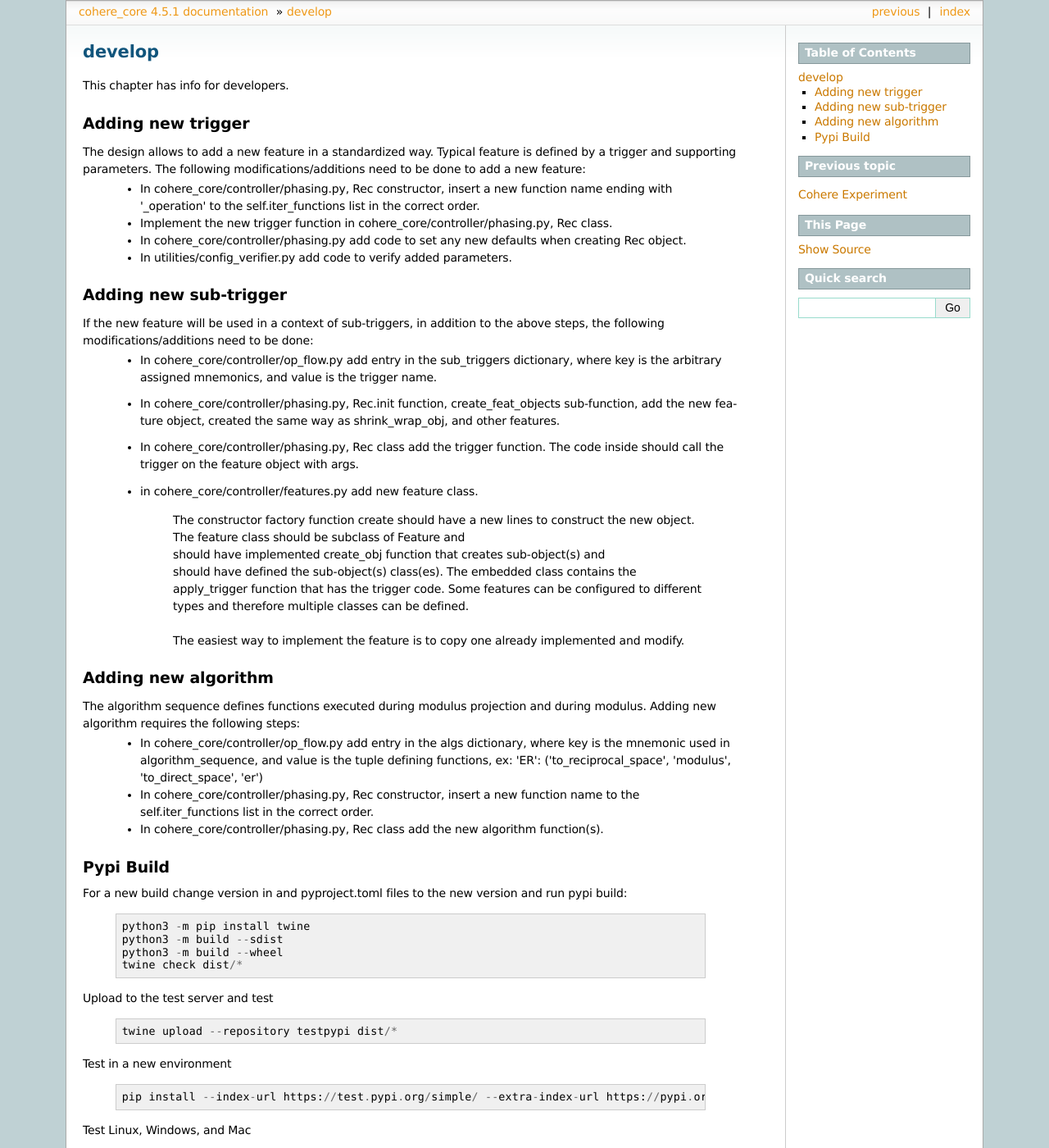
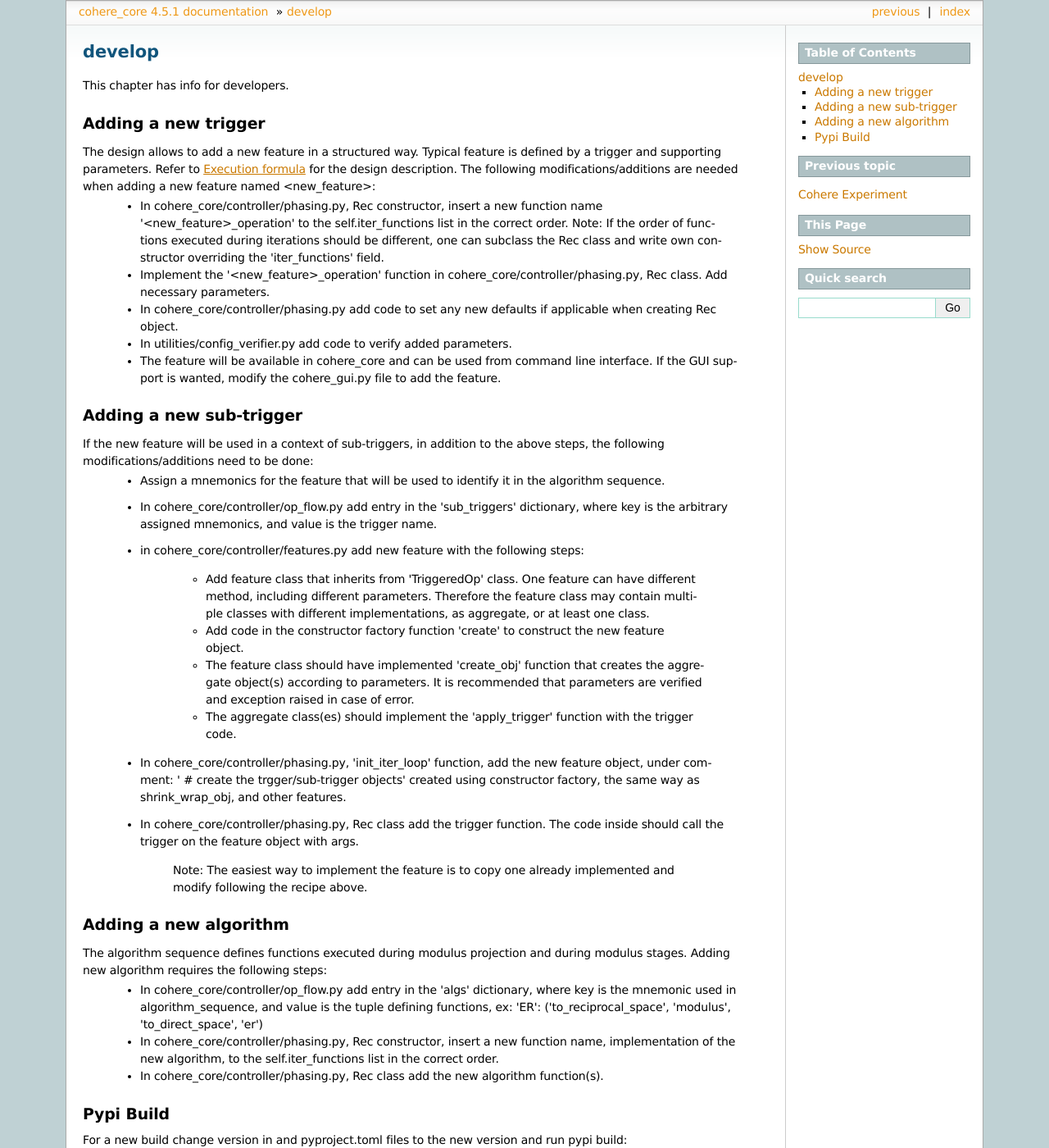
Before and after one commit to AdvancedPhotonSource/cohere, a Sphinx documentation site: the page built from docs/source/for_developers.rst, in a window 1280 px wide and 1400 px high. Shown: the whole window at 82% size. Built offline with Sphinx 7.4.7, drawn with Linux system fonts in a browser that asks for light colours.

Commit message:
updated docs for developers

```diff
--- a/docs/source/define_alg_seq.rst
+++ b/docs/source/define_alg_seq.rst
@@ -4,6 +4,7 @@
 Execution formula
 =================
 | The "config_rec" file defines parameters used during reconstruction process.
+| The execution sequence order during an iteration is hardcoded and defined by iter_functions field in Rec class. Not all of the functions are executed during each iteration.
 | The execution sequence is determined by algorithm_sequence parameter, triggers, and sub-triggers.
 | Algorithm sequence defines which projection algorithm is executed in each iteration. Cohere supports the following projection algorithms: ER (error reduction), HIO (hybrid input-output), SF (solvent flipping), and RAAR (relaxed averaged alternating reflectors). The algorithms are described in this publication: https://pubs.aip.org/aip/rsi/article/78/1/011301/349838/Invited-Article-A-unified-evaluation-of-iterative.
 | Triggers define iterations at which the corresponding triggered operations are active.
--- a/docs/source/for_developers.rst
+++ b/docs/source/for_developers.rst
@@ -3,34 +3,37 @@ develop
 =======
 | This chapter has info for developers.
 
-Adding new trigger
-==================
-The design allows to add a new feature in a standardized way. Typical feature is defined by a trigger and supporting parameters. The following modifications/additions need to be done to add a new feature:
-    - In cohere_core/controller/phasing.py, Rec constructor, insert a new function name ending with '_operation' to the self.iter_functions list in the correct order.
-    - Implement the new trigger function in cohere_core/controller/phasing.py, Rec class.
-    - In cohere_core/controller/phasing.py add code to set any new defaults when creating Rec object.
+Adding a new trigger
+====================
+The design allows to add a new feature in a structured way. Typical feature is defined by a trigger and supporting parameters. Refer to  :ref:`formula` for the design description. The following modifications/additions are needed when adding a new feature named <new_feature>:
+    - In cohere_core/controller/phasing.py, Rec constructor, insert a new function name '<new_feature>_operation' to the self.iter_functions list in the correct order. Note: If the order of functions executed during iterations should be different, one can subclass the Rec class and write own constructor overriding the 'iter_functions' field.
+    - Implement the '<new_feature>_operation' function in cohere_core/controller/phasing.py, Rec class. Add necessary parameters.
+    - In cohere_core/controller/phasing.py add code to set any new defaults if applicable when creating Rec object.
     - In utilities/config_verifier.py add code to verify added parameters.
+    - The feature will be available in cohere_core and can be used from command line interface. If the GUI support is wanted, modify the cohere_gui.py file to add the feature.
 
-Adding new sub-trigger
+Adding a new sub-trigger
+========================
+If the new feature will be used in a context of sub-triggers, in addition to the above steps, the following modifications/additions need to be done:
+    - Assign a mnemonics for the feature that will be used to identify it in the algorithm sequence.
+    - In cohere_core/controller/op_flow.py add entry in the 'sub_triggers' dictionary, where key is the arbitrary assigned mnemonics, and value is the trigger name.
+    - in cohere_core/controller/features.py add new feature with the following steps:
+
+       - Add feature class that inherits from 'TriggeredOp' class. One feature can have different method, including different parameters. Therefore the feature class may contain multiple classes with different implementations, as aggregate, or at least one class.
+       - Add code in the constructor factory function 'create' to construct the new feature object.
+       - The feature class should have implemented 'create_obj' function that creates the aggregate object(s) according to parameters. It is recommended that parameters are verified and exception raised in case of error.
+       - The aggregate class(es) should implement the 'apply_trigger' function with the trigger code.
+
+    - In cohere_core/controller/phasing.py, 'init_iter_loop' function, add the new feature object, under comment: ' # create the trgger/sub-trigger objects' created using constructor factory, the same way as shrink_wrap_obj, and other features.
+    - In cohere_core/controller/phasing.py, Rec class add the trigger function. The code inside should call the trigger on the feature object with args.
+
+       | Note: The easiest way to implement the feature is to copy one already implemented and modify following the recipe above.
+
+Adding a new algorithm
 ======================
-If the new feature will be used in a context of sub-triggers, in addition to the above steps, the following modifications/additions need to be done:
-    - In cohere_core/controller/op_flow.py add entry in the sub_triggers dictionary, where key is the arbitrary assigned mnemonics, and value is the trigger name.
-    - In cohere_core/controller/phasing.py, Rec.init function, create_feat_objects sub-function, add the new feature object, created the same way as shrink_wrap_obj, and other features.
-    - In cohere_core/controller/phasing.py, Rec class add the trigger function. The code inside should call the trigger on the feature object with args.
-    - in cohere_core/controller/features.py add new feature class.
-
-       | The constructor factory function create should have a new lines to construct the new object.
-       | The feature class should be subclass of Feature and
-       | should have implemented create_obj function that creates sub-object(s) and
-       | should have defined the sub-object(s) class(es). The embedded class contains the apply_trigger function that has the trigger code. Some features can be configured to different types and therefore multiple classes can be defined.
-       |
-       | The easiest way to implement the feature is to copy one already implemented and modify.
-
-Adding new algorithm
-====================
-The algorithm sequence defines functions executed during modulus projection and during modulus. Adding new algorithm requires the following steps:
-    - In cohere_core/controller/op_flow.py add entry in the algs dictionary, where key is the mnemonic used in algorithm_sequence, and value is the tuple defining functions, ex: 'ER': ('to_reciprocal_space', 'modulus', 'to_direct_space', 'er')
-    - In cohere_core/controller/phasing.py, Rec constructor, insert a new function name to the self.iter_functions list in the correct order.
+The algorithm sequence defines functions executed during modulus projection and during modulus stages. Adding new algorithm requires the following steps:
+    - In cohere_core/controller/op_flow.py add entry in the 'algs' dictionary, where key is the mnemonic used in algorithm_sequence, and value is the tuple defining functions, ex: 'ER': ('to_reciprocal_space', 'modulus', 'to_direct_space', 'er')
+    - In cohere_core/controller/phasing.py, Rec constructor, insert a new function name, implementation of the new algorithm, to the self.iter_functions list in the correct order.
     - In cohere_core/controller/phasing.py, Rec class add the new algorithm function(s).
 
 Pypi Build
```
Also changed, not shown: other parts of docs/source/define_alg_seq.rst (+1 -1 lines).
